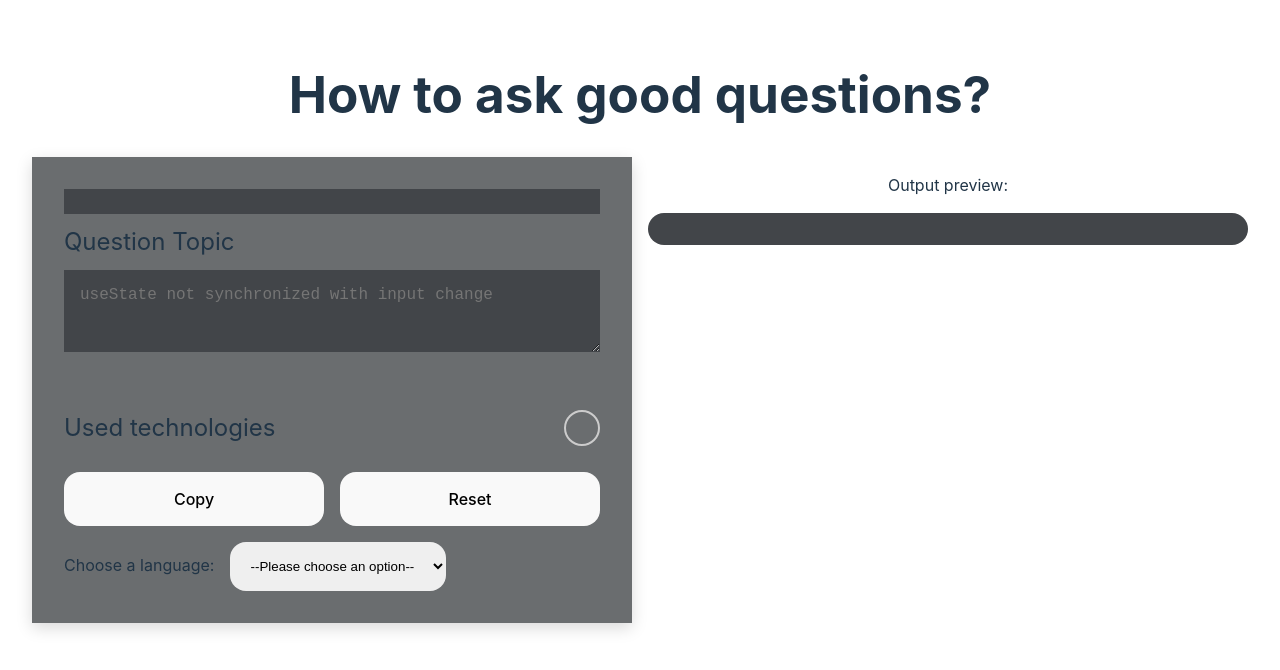
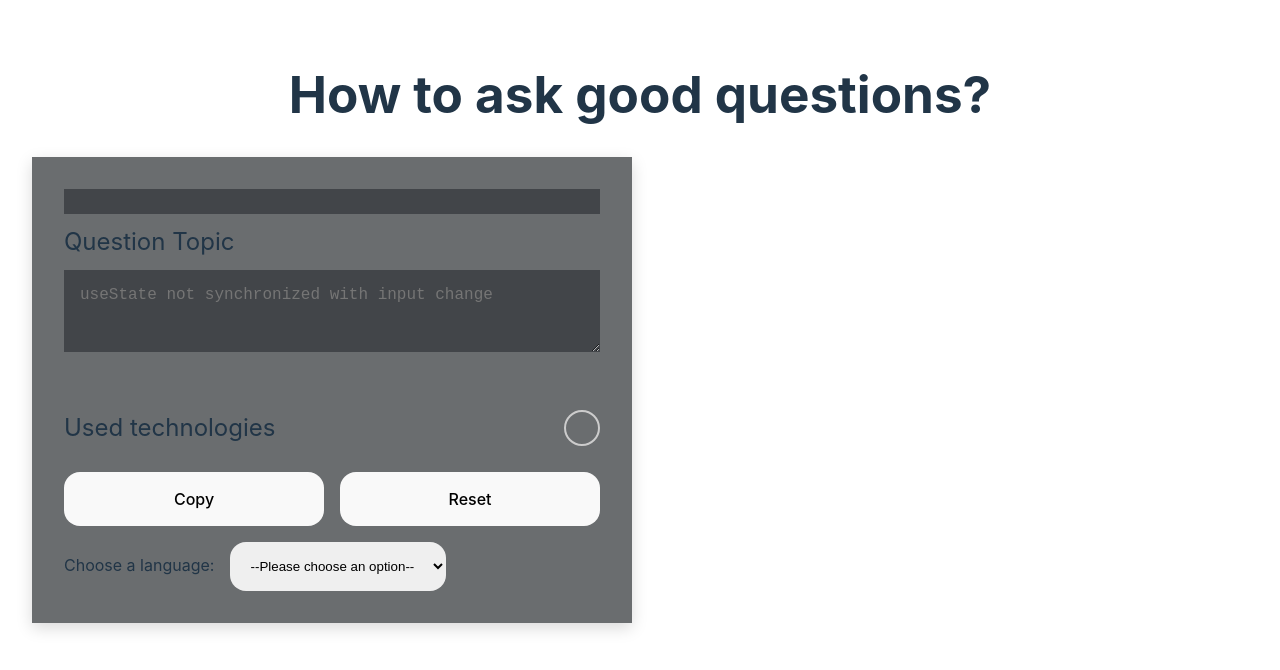
Before and after one commit to goodideagiver/how-to-ask-good-questions, a React (Vite) app: page / in a window 1280 px wide. Shown: the top 670 px of the page. Built offline with nearby package versions, Linux system fonts and the light colour scheme.

Commit message:
Hide output if message is empty

```diff
--- a/src/components/QuestionForm/FormOutput/FormOutput.module.scss
+++ b/src/components/QuestionForm/FormOutput/FormOutput.module.scss
@@ -1,5 +1,10 @@
 .right {
 	position: relative;
+}
+
+.hidden {
+	visibility: hidden;
+	opacity: 0;
 }
 
 .output {
--- a/src/components/QuestionForm/FormOutput/FormOutput.tsx
+++ b/src/components/QuestionForm/FormOutput/FormOutput.tsx
@@ -11,8 +11,10 @@ type Props = {
 export const FormOutput = ({ hasMessage, message }: Props) => {
 	const { t } = useTranslation();
 
+	const outputCss = `${classes.right} ${!message ? classes.hidden : ''}`;
+
 	return (
-		<div className={classes.right}>
+		<div className={outputCss}>
 			<p>{t('outputPreview')}:</p>
 			<p className={classes.output}>
 				{hasMessage ? (
```
